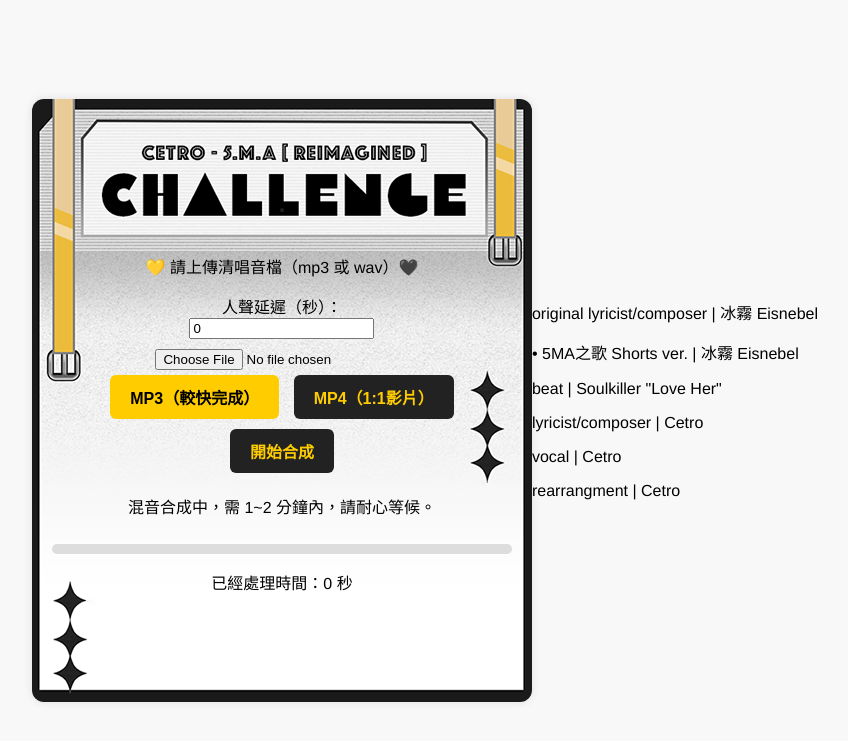
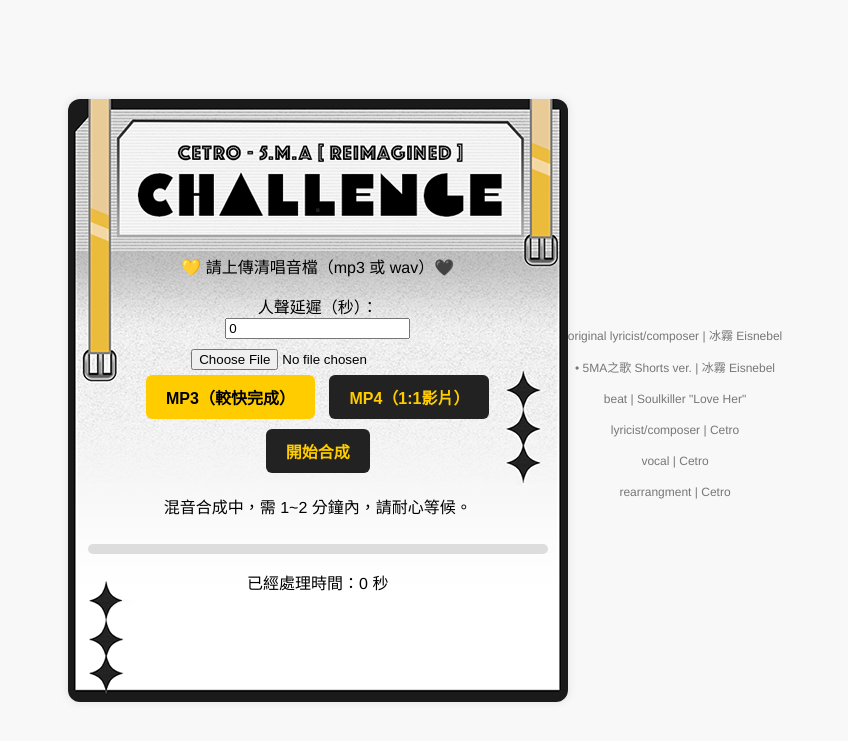
Before and after one commit to Novemk/vocal-mixerSTR, a Flask app: page / in a window 1280 px wide. Shown: the top 741 px of the page, without its empty margins (215-1063 px from the left). Run offline with Flask 3, Linux system fonts and the light colour scheme.

Commit message:
Update style.css

```diff
--- a/static/style.css
+++ b/static/style.css
@@ -101,3 +101,12 @@ button:hover {
 .download-btn:hover {
   background-color: #333;
 }
+
+.credits {
+    margin-top: 30px;
+    text-align: center;
+    font-size: 12px;
+    color: #777;
+    line-height: 1.6;
+    font-family: "Helvetica Neue", Helvetica, Arial, sans-serif;
+}
```
